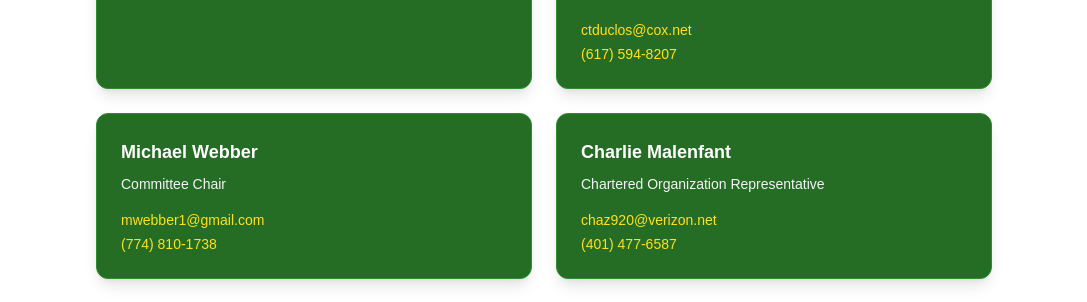
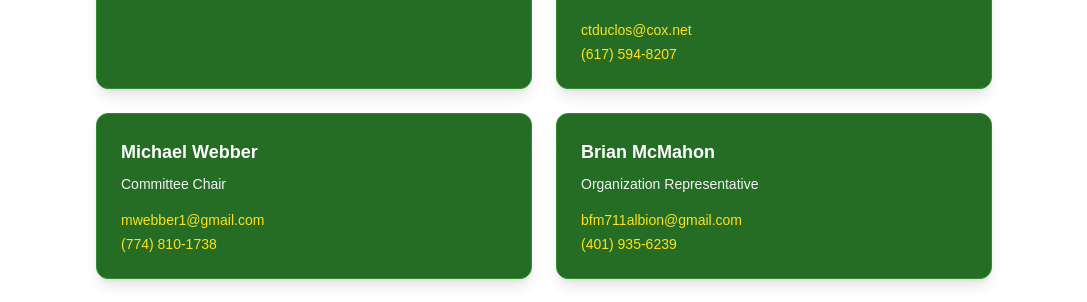
Before and after one commit to XCraftMan52/troop711, a Next.js app: page / in a window 1280 px wide. Shown: the part 1300-1602 px from the top of the page, without its empty margins (96-1183 px from the left). Built offline with nearby package versions, Linux system fonts and the light colour scheme.

Commit message:
feat: update contact information for Brian McMahon in Contact component

```diff
--- a/src/app/components/Contact.tsx
+++ b/src/app/components/Contact.tsx
@@ -21,10 +21,10 @@ const contacts = [
     phone: '(774) 810-1738',
   },
   {
-    name: 'Charlie Malenfant',
-    role: 'Chartered Organization Representative',
-    email: 'chaz920@verizon.net',
-    phone: '(401) 477-6587',
+    name: 'Brian McMahon',
+    role: 'Organization Representative',
+    email: 'bfm711albion@gmail.com',
+    phone: '(401) 935-6239',
   },
 ];
 
```
